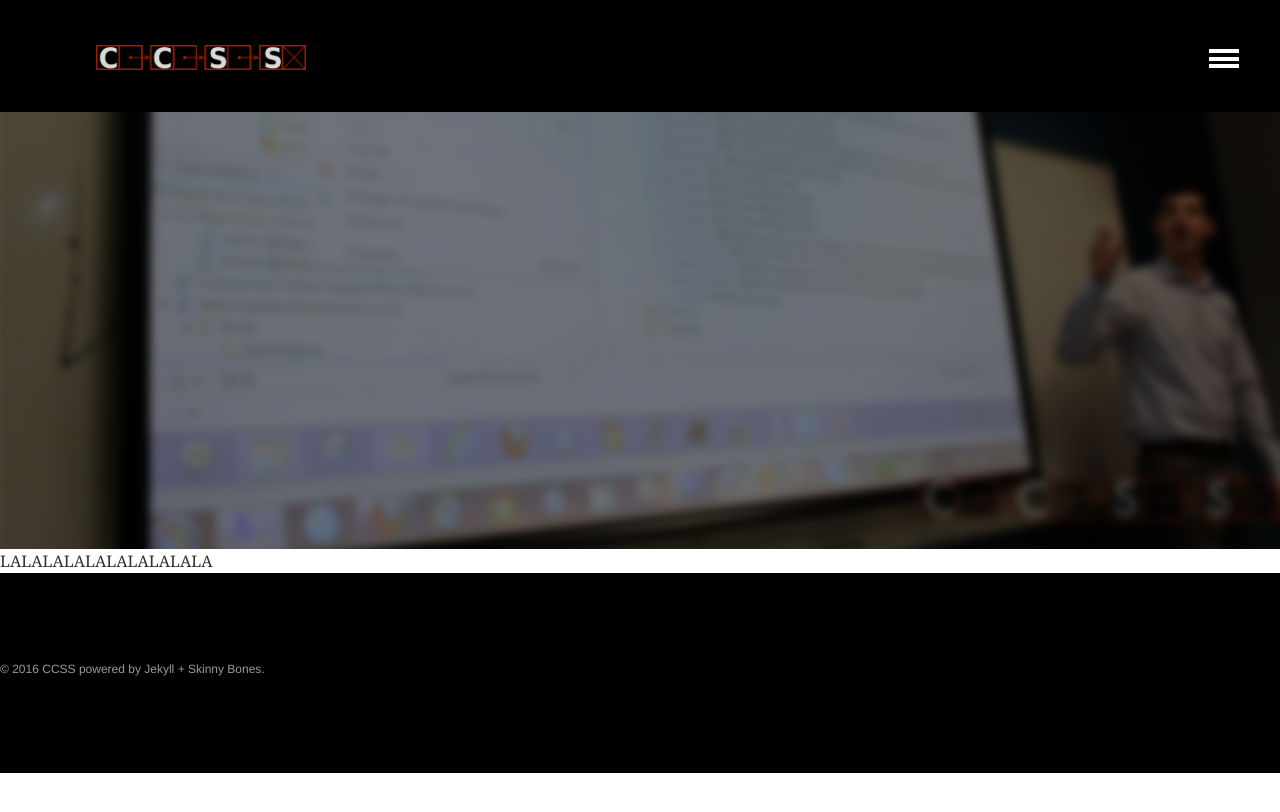
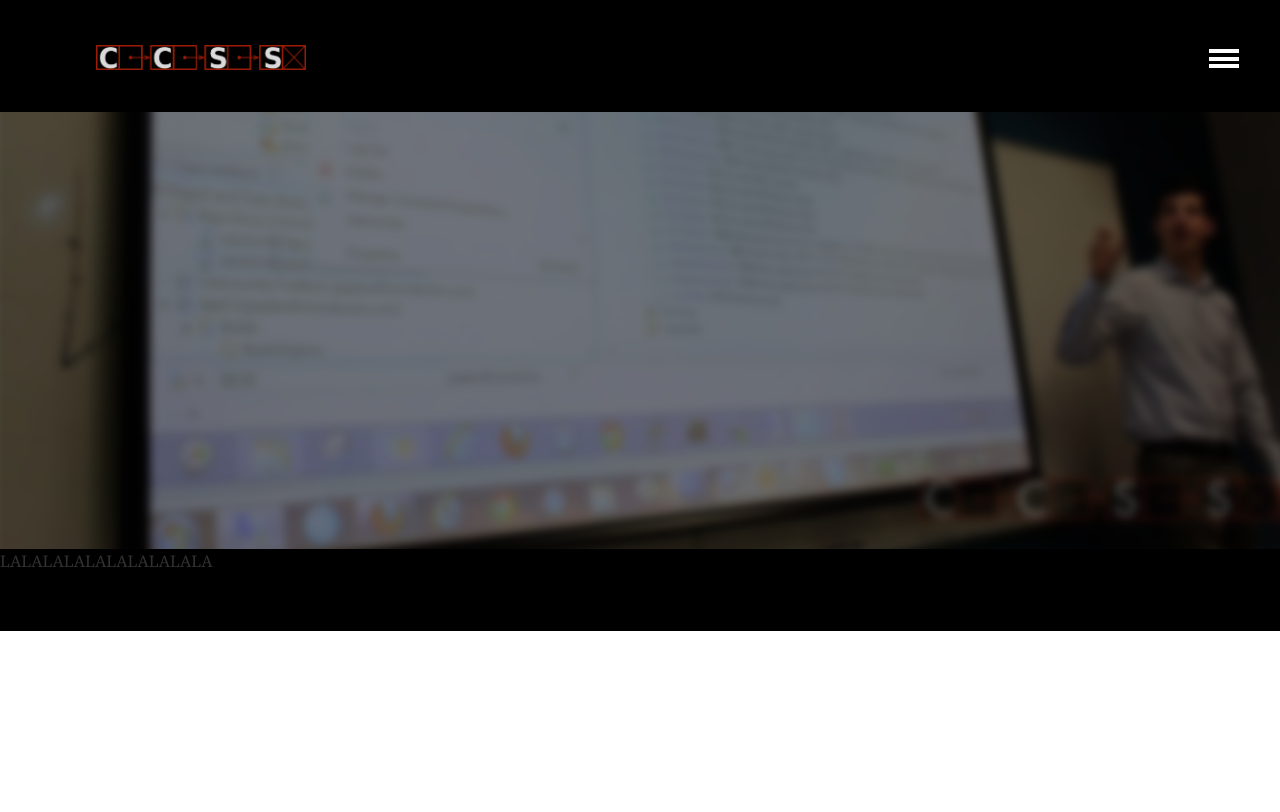
Before and after one commit to brittnylapierre/ccss_web, a Jekyll site: the page built from index.md, in a window 1280 px wide. Shown: the top 812 px of the page. Built offline with Jekyll 4.4.1, drawn with Linux system fonts in a browser that asks for light colours.

Commit message:
Updated _layout.scss

```diff
--- a/_sass/_layout.scss
+++ b/_sass/_layout.scss
@@ -141,6 +141,10 @@
 	&.slide {
 		@include transform(translate(-60rem,0));
 	}
+
+    min-height: 100%;
+  	/* equal to footer height */
+ 	margin-bottom: -142px;
 }
 
 /*
```
